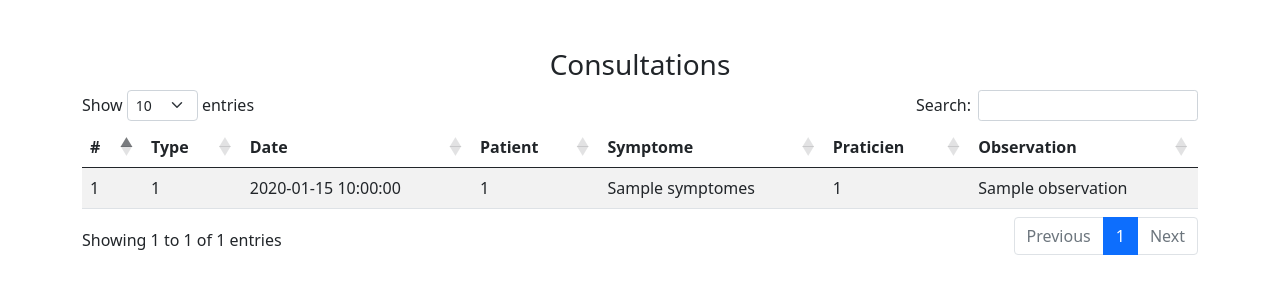
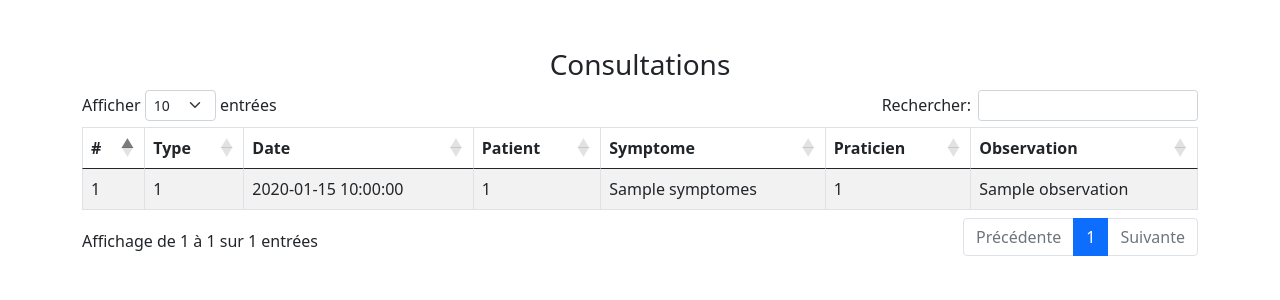
Before and after one commit to benjaminAMOUZOU/odontologie, a Flask app: template templates/data.html in a window 1280 px wide. Shown: the part 56-356 px from the top of the page. Run offline with Flask 2, Linux system fonts and the light colour scheme; the template is opened without the code that fills it: most values are stand-ins (such as "Sample title", 1, 10 or a date in 2020); some libraries are stand-ins or nearby versions.

Commit message:
Conversion du datatable en français

```diff
--- a/templates/data.html
+++ b/templates/data.html
@@ -25,7 +25,7 @@
            </div>
         </div>
 
-        <table class="table table-striped table-md" id="data">
+        <table class="table table-striped table-bordered table-md" id="data">
             <thead>
                 <tr>
                     <th>#</th>
@@ -57,9 +57,32 @@
         <script type="text/javascript" charset="utf8" src="https://code.jquery.com/jquery-3.6.0.min.js"></script>
         <script type="text/javascript" charset="utf8" src="https://cdn.datatables.net/1.10.25/js/jquery.dataTables.js"></script>
         <script type="text/javascript" charset="utf8" src="https://cdn.datatables.net/1.10.25/js/dataTables.bootstrap5.js"></script>
-        <script>
+        <script type="text/javascript">
             $(document).ready(function () {
-              $('#data').DataTable();
+                var table = $('#data').dataTable(
+                    {
+                        retrieve: true,
+                        language: {
+                            "emptyTable": "Aucune donnée disponible dans le tableau",
+                            "loadingRecords": "Chargement...",
+                            "processing": "Traitement...",
+                            "decimal": ",",
+                            "search": "Rechercher:",
+                            "thousands": ".",
+                            "info": "Affichage de _START_ à _END_ sur _TOTAL_ entrées",
+                            "infoEmpty": "Affichage de 0 à 0 sur 0 entrées",
+                            "infoFiltered": "(filtrées depuis un total de _MAX_ entrées)",
+                            "lengthMenu": "Afficher _MENU_ entrées",
+                            "paginate": {
+                                "first": "Première",
+                                "last": "Dernière",
+                                "next": "Suivante",
+                                "previous": "Précédente"
+                            },
+                            "zeroRecords": "Aucune entrée correspondante trouvée"
+                        }
+                    }
+                );
             });
         </script>
     {% endblock %}
```
Also changed, not shown: main.py (+40 -41 lines).
